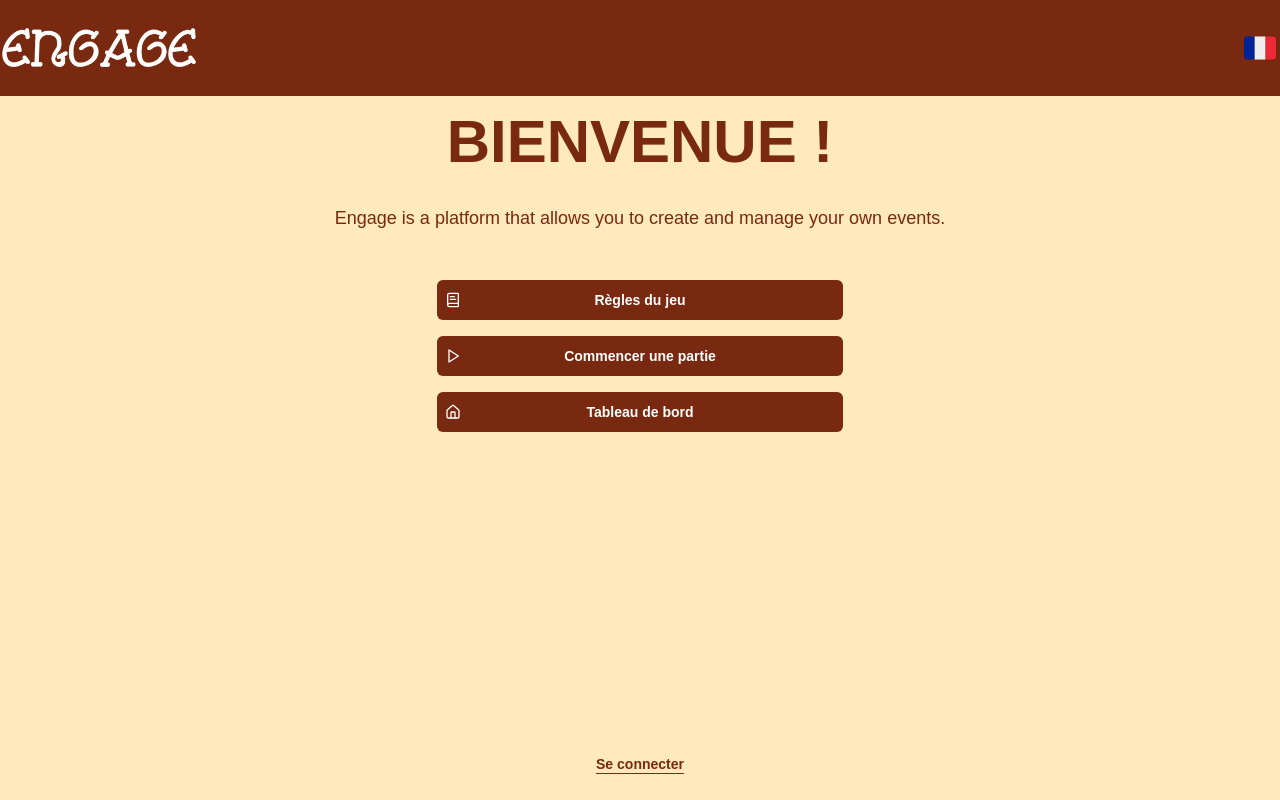
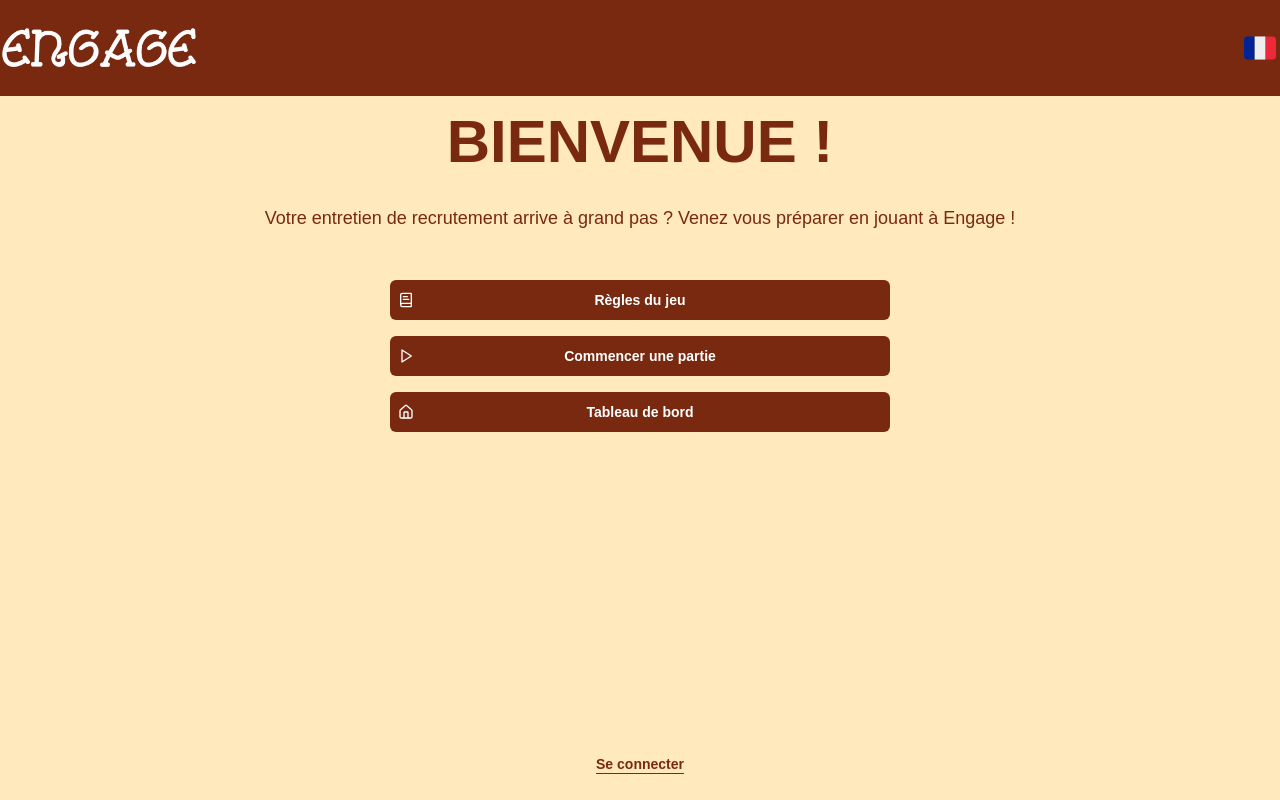
Before and after one commit to Engage-Boardgame/APP, a Next.js app: page / in a window 1280 px wide. Built offline with nearby package versions, Linux system fonts and the light colour scheme; a web font is replaced by a local one.

Commit message:
✨ Added short description

```diff
--- a/app/page.tsx
+++ b/app/page.tsx
@@ -46,7 +46,7 @@ export default function Home() {
                             {`${t("Welcome")} !`}
                         </h1>
                         <TypographieP className="text-primary text-center mb-4">
-                            {`${t("Engage is a platform that allows you to create and manage your own events.")}`}
+                            {`${t("Engage description")}`}
                         </TypographieP>
                     </div>
 
--- a/lib/translations/en.json
+++ b/lib/translations/en.json
@@ -12,5 +12,6 @@
     "Game rules": "Game rules",
     "Start a game": "Start a game",
     "Dashboard": "Dashboard",
-    "Login": "Login"
+    "Login": "Login",
+    "Engage description": "Is your recruitment interview just around the corner? Come and prepare by playing Engage!"
 }
--- a/lib/translations/fr.json
+++ b/lib/translations/fr.json
@@ -12,5 +12,6 @@
     "Game rules": "Règles du jeu",
     "Start a game": "Commencer une partie",
     "Dashboard": "Tableau de bord",
-    "Login": "Se connecter"
+    "Login": "Se connecter",
+    "Engage description": "Votre entretien de recrutement arrive à grand pas ? Venez vous préparer en jouant à Engage !"
 }
```
